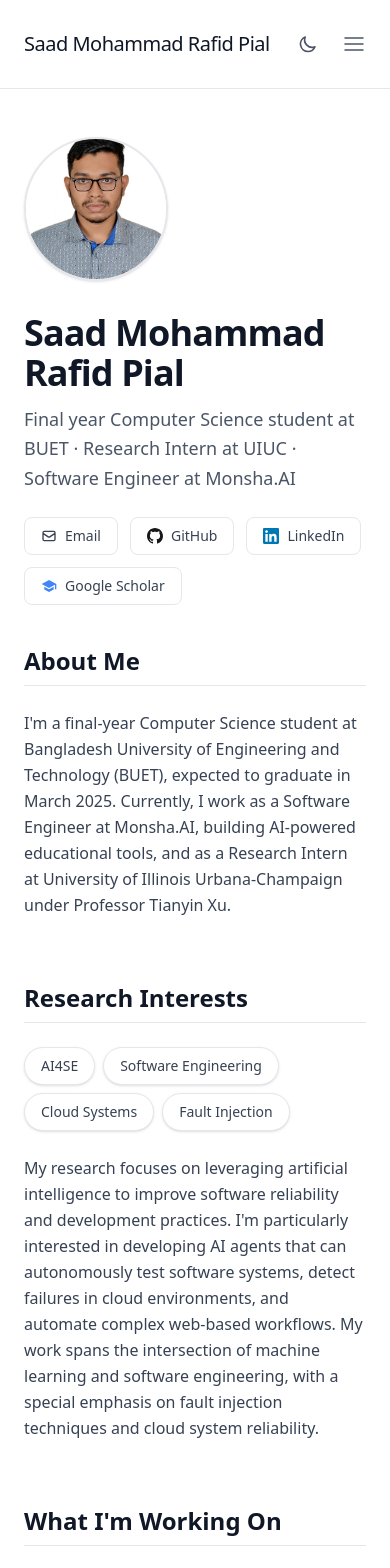
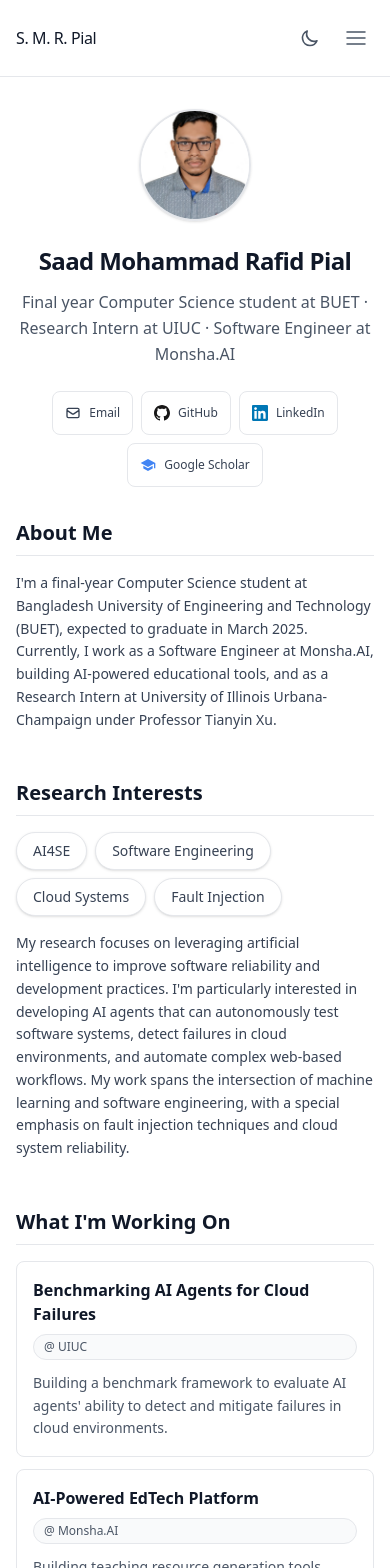
Before and after one commit to Saadmrp1038/Saadmrp1038.github.io, a SvelteKit app: page / in a window 390 px wide. Shown: the top 1568 px of the page. Built offline with nearby package versions, Linux system fonts and the light colour scheme.

Commit message:
♻️ refactor: improve mobile compatibility across portfolio

```diff
--- a/src/app.html
+++ b/src/app.html
@@ -1,5 +1,6 @@
 <!doctype html>
 <html lang="en">
+	<title>Saad Mohammad Rafid Pial</title>
 	<head>
 		<meta charset="utf-8" />
 		<meta name="viewport" content="width=device-width, initial-scale=1" />
--- a/src/lib/components/NavLink.svelte
+++ b/src/lib/components/NavLink.svelte
@@ -18,7 +18,7 @@
 {:else}
 	<a
 		{href}
-		class="block hover:translate-x-1 transition-all duration-200 {isActive() ? 'text-gray-900 dark:text-slate-100 font-medium' : 'text-gray-600 dark:text-slate-400 hover:text-gray-900 dark:hover:text-slate-100'}"
+		class="block py-2.5 px-1 -mx-1 rounded-md active:bg-gray-100 dark:active:bg-slate-800 hover:translate-x-1 transition-all duration-200 touch-manipulation {isActive() ? 'text-gray-900 dark:text-slate-100 font-medium' : 'text-gray-600 dark:text-slate-400 hover:text-gray-900 dark:hover:text-slate-100'}"
 	>
 		{label}
 	</a>
--- a/src/lib/components/Navbar.svelte
+++ b/src/lib/components/Navbar.svelte
@@ -24,12 +24,13 @@
 </script>
 
 <header class="sticky top-0 z-50 bg-white dark:bg-slate-900 transition-shadow duration-300 {scrolled ? 'shadow-sm' : ''} border-b border-gray-200 dark:border-slate-700">
-	<nav class="max-w-6xl mx-auto px-6 py-6">
-		<div class="flex items-center justify-between">
-			<!-- Name with better typography -->
-			<a href="/" class="group">
-				<h1 class="text-xl font-medium tracking-tight text-gray-900 dark:text-slate-100 group-hover:text-gray-600 dark:group-hover:text-slate-300 transition-colors duration-200">
-					Saad Mohammad Rafid Pial
+	<nav class="max-w-6xl mx-auto px-4 sm:px-6 py-4 sm:py-6">
+		<div class="flex items-center justify-between gap-4">
+			<!-- Name with better typography and mobile truncation -->
+			<a href="/" class="group min-w-0 flex-1">
+				<h1 class="text-base sm:text-xl font-medium tracking-tight text-gray-900 dark:text-slate-100 group-hover:text-gray-600 dark:group-hover:text-slate-300 transition-colors duration-200 truncate">
+					<span class="hidden sm:inline">Saad Mohammad Rafid Pial</span>
+					<span class="sm:hidden">S. M. R. Pial</span>
 				</h1>
 			</a>
 
@@ -42,13 +43,14 @@
 			</div>
 
 			<!-- Mobile menu button and theme toggle -->
-			<div class="md:hidden flex items-center gap-2">
+			<div class="md:hidden flex items-center gap-1">
 				<ThemeToggle variant="mobile" />
 				<button
 					type="button"
 					onclick={toggleMenu}
-					class="p-2 -mr-2 text-gray-600 dark:text-slate-400 hover:text-gray-900 dark:hover:text-slate-100 transition-colors duration-200"
+					class="p-2.5 -mr-1 text-gray-600 dark:text-slate-400 hover:text-gray-900 dark:hover:text-slate-100 active:bg-gray-100 dark:active:bg-slate-800 rounded-md transition-all duration-200 touch-manipulation"
 					aria-label="Menu"
+					aria-expanded={menuOpen}
 				>
 					<svg class="w-6 h-6 transition-transform duration-200 {menuOpen ? 'rotate-90' : ''}" fill="none" viewBox="0 0 24 24" stroke="currentColor" stroke-width="1.5">
 						{#if menuOpen}
@@ -62,8 +64,8 @@
 		</div>
 
 		<!-- Mobile Navigation with slide effect -->
-		<div class="md:hidden overflow-hidden transition-all duration-300 ease-in-out {menuOpen ? 'max-h-60 opacity-100' : 'max-h-0 opacity-0'}">
-			<div class="pt-4 mt-4 border-t border-gray-200 dark:border-slate-700 space-y-3">
+		<div class="md:hidden overflow-hidden transition-all duration-300 ease-in-out {menuOpen ? 'max-h-60 opacity-100 mt-4' : 'max-h-0 opacity-0 mt-0'}">
+			<div class="pt-4 border-t border-gray-200 dark:border-slate-700 space-y-2">
 				{#each navItems as item}
 					<NavLink href={item.href} label={item.label} variant="mobile" />
 				{/each}
--- a/src/lib/components/NewsItem.svelte
+++ b/src/lib/components/NewsItem.svelte
@@ -2,9 +2,9 @@
 	let { date, description } = $props();
 </script>
 
-<div class="flex flex-col gap-2 sm:flex-row sm:items-baseline">
-	<span class="shrink-0 text-xs font-medium tracking-wide text-gray-500 dark:text-slate-500 uppercase">
+<div class="flex flex-col gap-2 sm:flex-row sm:items-baseline sm:gap-3">
+	<span class="shrink-0 text-xs font-medium tracking-wide text-gray-500 dark:text-slate-500 uppercase sm:min-w-[80px]">
 		{date}
 	</span>
-	<p class="leading-relaxed text-gray-900 dark:text-slate-100">{description}</p>
+	<p class="text-sm sm:text-base leading-relaxed text-gray-900 dark:text-slate-100 flex-1">{description}</p>
 </div>
--- a/src/lib/components/SocialLink.svelte
+++ b/src/lib/components/SocialLink.svelte
@@ -6,7 +6,7 @@
 	{href}
 	target={external ? '_blank' : undefined}
 	rel={external ? 'noopener noreferrer' : undefined}
-	class="inline-flex items-center gap-2 rounded-lg border border-gray-200 dark:border-slate-700 bg-white dark:bg-slate-800 px-4 py-2 text-sm font-medium text-gray-700 dark:text-slate-300 transition-colors duration-200 hover:border-gray-300 dark:hover:border-slate-600 hover:bg-gray-50 dark:hover:bg-slate-700"
+	class="inline-flex items-center gap-2 rounded-lg border border-gray-200 dark:border-slate-700 bg-white dark:bg-slate-800 px-3 sm:px-4 py-2 text-xs sm:text-sm font-medium text-gray-700 dark:text-slate-300 transition-all duration-200 hover:border-gray-300 dark:hover:border-slate-600 hover:bg-gray-50 dark:hover:bg-slate-700 active:bg-gray-100 dark:active:bg-slate-600 touch-manipulation min-h-[44px]"
 >
 	{@html icon}
 	{label}
--- a/src/lib/components/ThemeToggle.svelte
+++ b/src/lib/components/ThemeToggle.svelte
@@ -11,7 +11,7 @@
 <button
 	type="button"
 	onclick={toggleTheme}
-	class="p-2 {variant === 'mobile' ? '' : '-mr-2'} text-gray-600 dark:text-slate-400 hover:text-gray-900 dark:hover:text-slate-100 transition-colors duration-200"
+	class="p-2.5 {variant === 'mobile' ? 'rounded-md active:bg-gray-100 dark:active:bg-slate-800' : '-mr-2'} text-gray-600 dark:text-slate-400 hover:text-gray-900 dark:hover:text-slate-100 transition-all duration-200 touch-manipulation"
 	aria-label="Toggle theme"
 >
 	{#if $theme === 'dark'}
--- a/src/lib/components/WorkCard.svelte
+++ b/src/lib/components/WorkCard.svelte
@@ -3,15 +3,15 @@
 </script>
 
 <div
-	class="rounded-lg border border-gray-200 dark:border-slate-700 bg-white dark:bg-slate-800 p-6 transition-colors duration-200 hover:border-gray-300 dark:hover:border-slate-600"
+	class="rounded-lg border border-gray-200 dark:border-slate-700 bg-white dark:bg-slate-800 p-4 sm:p-6 transition-colors duration-200 hover:border-gray-300 dark:hover:border-slate-600"
 >
-	<div class="mb-3 flex flex-col gap-3 sm:flex-row sm:items-start sm:justify-between">
-		<h3 class="text-lg font-semibold text-gray-900 dark:text-slate-100">{title}</h3>
+	<div class="mb-3 flex flex-col gap-2 sm:gap-3 sm:flex-row sm:items-start sm:justify-between">
+		<h3 class="text-base sm:text-lg font-semibold text-gray-900 dark:text-slate-100">{title}</h3>
 		<span
-			class="inline-flex shrink-0 items-center rounded-full border border-gray-200 dark:border-slate-700 bg-gray-50 dark:bg-slate-700 px-3 py-1 text-xs font-medium text-gray-600 dark:text-slate-300"
+			class="inline-flex shrink-0 items-center rounded-full border border-gray-200 dark:border-slate-700 bg-gray-50 dark:bg-slate-700 px-2.5 sm:px-3 py-1 text-xs font-medium text-gray-600 dark:text-slate-300"
 		>
 			{location}
 		</span>
 	</div>
-	<p class="leading-relaxed text-gray-600 dark:text-slate-400">{description}</p>
+	<p class="text-sm sm:text-base leading-relaxed text-gray-600 dark:text-slate-400">{description}</p>
 </div>
--- a/src/routes/+layout.svelte
+++ b/src/routes/+layout.svelte
@@ -1,13 +1,14 @@
 <script>
 	import '../app.css';
 	import favicon from '$lib/assets/favicon.svg';
+	import titleImage from '$lib/assets/pixelized.png';
 	import Navbar from '$lib/components/Navbar.svelte';
 
 	let { children } = $props();
 </script>
 
 <svelte:head>
-	<link rel="icon" href={favicon} />
+	<link rel="icon" href={titleImage} />
 </svelte:head>
 
 <Navbar />
--- a/src/routes/+page.svelte
+++ b/src/routes/+page.svelte
@@ -73,28 +73,28 @@
 </script>
 
 <main class="min-h-screen bg-white dark:bg-slate-900">
-	<div class="mx-auto max-w-4xl px-6 py-12 md:py-20">
+	<div class="mx-auto max-w-4xl px-4 sm:px-6 py-8 sm:py-12 md:py-20">
 		<!-- Hero Section -->
-		<div class="mb-16">
-			<div class="mb-10 flex flex-col items-start gap-8 sm:flex-row">
-				<div class="relative">
+		<div class="mb-12 sm:mb-16">
+			<div class="mb-8 sm:mb-10 flex flex-col items-start gap-6 sm:gap-8 sm:flex-row">
+				<div class="relative mx-auto sm:mx-0">
 					<img
 						src={profilePic}
 						alt="Saad Mohammad Rafid Pial"
-						class="h-36 w-36 rounded-full border-2 border-gray-200 object-cover shadow-sm dark:border-slate-700"
+						class="h-28 w-28 sm:h-36 sm:w-36 rounded-full border-2 border-gray-200 object-cover shadow-sm dark:border-slate-700"
 					/>
 				</div>
-				<div class="flex-1">
+				<div class="flex-1 w-full text-center sm:text-left">
 					<h1
-						class="mb-3 text-4xl font-bold tracking-tight text-gray-900 md:text-5xl dark:text-slate-100"
+						class="mb-3 text-2xl sm:text-4xl md:text-5xl font-bold tracking-tight text-gray-900 dark:text-slate-100"
 					>
 						Saad Mohammad Rafid Pial
 					</h1>
-					<p class="mb-6 text-lg leading-relaxed text-gray-600 dark:text-slate-400">
+					<p class="mb-6 text-base sm:text-lg leading-relaxed text-gray-600 dark:text-slate-400">
 						Final year Computer Science student at BUET · Research Intern at UIUC · Software
 						Engineer at Monsha.AI
 					</p>
-					<div class="flex flex-wrap gap-3">
+					<div class="flex flex-wrap gap-2 sm:gap-3 justify-center sm:justify-start">
 						{#each socialLinks as link}
 							<SocialLink
 								href={link.href}
@@ -106,14 +106,14 @@
 					</div>
 				</div>
 			</div>
-			<div class="mb-16">
+			<div class="mb-12 sm:mb-16">
 				<h2
-					class="mb-6 border-b border-gray-200 pb-2 text-2xl font-semibold text-gray-900 dark:border-slate-700 dark:text-slate-100"
+					class="mb-4 sm:mb-6 border-b border-gray-200 pb-2 text-xl sm:text-2xl font-semibold text-gray-900 dark:border-slate-700 dark:text-slate-100"
 				>
 					About Me
 				</h2>
 				<div class="prose max-w-none prose-gray dark:prose-invert">
-					<p class="mb-6 text-base leading-relaxed text-gray-700 dark:text-slate-300">
+					<p class="mb-6 text-sm sm:text-base leading-relaxed text-gray-700 dark:text-slate-300">
 						I'm a final-year Computer Science student at Bangladesh University of Engineering and
 						Technology (BUET), expected to graduate in March 2025. Currently, I work as a Software
 						Engineer at Monsha.AI, building AI-powered educational tools, and as a Research Intern
@@ -124,9 +124,9 @@
 		</div>
 
 		<!-- Research Interests -->
-		<div class="mb-16">
+		<div class="mb-12 sm:mb-16">
 			<h2
-				class="mb-6 border-b border-gray-200 pb-2 text-2xl font-semibold text-gray-900 dark:border-slate-700 dark:text-slate-100"
+				class="mb-4 sm:mb-6 border-b border-gray-200 pb-2 text-xl sm:text-2xl font-semibold text-gray-900 dark:border-slate-700 dark:text-slate-100"
 			>
 				Research Interests
 			</h2>
@@ -136,8 +136,8 @@
 					<ResearchTag label={interest} />
 				{/each}
 			</div>
-			<div class="prose mt-6 max-w-none prose-gray dark:prose-invert">
-				<p class="mb-4 text-base leading-relaxed text-gray-700 dark:text-slate-300">
+			<div class="prose mt-4 sm:mt-6 max-w-none prose-gray dark:prose-invert">
+				<p class="mb-4 text-sm sm:text-base leading-relaxed text-gray-700 dark:text-slate-300">
 					My research focuses on leveraging artificial intelligence to improve software reliability
 					and development practices. I'm particularly interested in developing AI agents that can
 					autonomously test software systems, detect failures in cloud environments, and automate
@@ -149,13 +149,13 @@
 		</div>
 
 		<!-- Current Work -->
-		<div class="mb-16">
+		<div class="mb-12 sm:mb-16">
 			<h2
-				class="mb-6 border-b border-gray-200 pb-2 text-2xl font-semibold text-gray-900 dark:border-slate-700 dark:text-slate-100"
+				class="mb-4 sm:mb-6 border-b border-gray-200 pb-2 text-xl sm:text-2xl font-semibold text-gray-900 dark:border-slate-700 dark:text-slate-100"
 			>
 				What I'm Working On
 			</h2>
-			<div class="space-y-4">
+			<div class="space-y-3 sm:space-y-4">
 				{#each currentWork as work}
 					<WorkCard title={work.title} description={work.description} location={work.location} />
 				{/each}
@@ -165,11 +165,11 @@
 		<!-- News and Updates -->
 		<div>
 			<h2
-				class="mb-6 border-b border-gray-200 pb-2 text-2xl font-semibold text-gray-900 dark:border-slate-700 dark:text-slate-100"
+				class="mb-4 sm:mb-6 border-b border-gray-200 pb-2 text-xl sm:text-2xl font-semibold text-gray-900 dark:border-slate-700 dark:text-slate-100"
 			>
 				News and Updates
 			</h2>
-			<div class="space-y-4">
+			<div class="space-y-3 sm:space-y-4">
 				{#each newsItems as news}
 					<NewsItem date={news.date} description={news.description} />
 				{/each}
```
Also changed, not shown: src/app.css (+14 -0 lines), src/lib/assets/pixelized.png (added).
